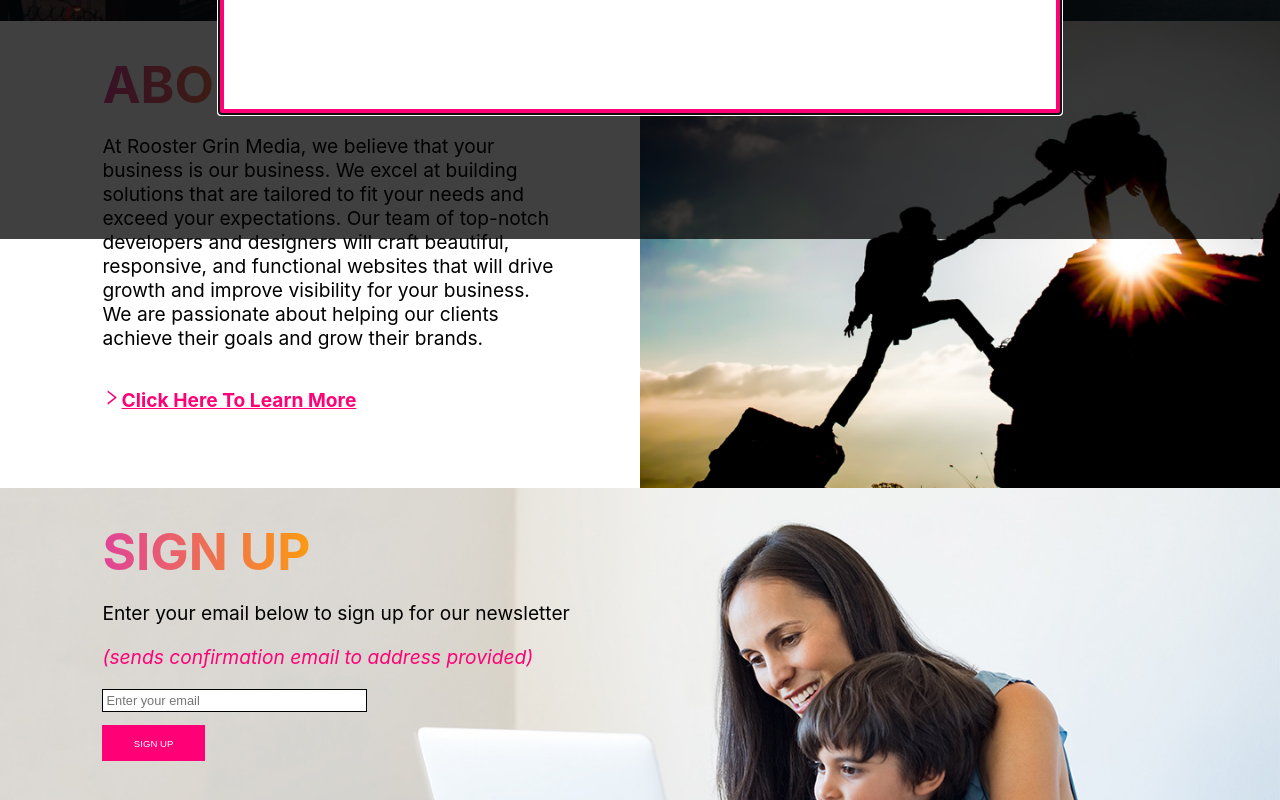
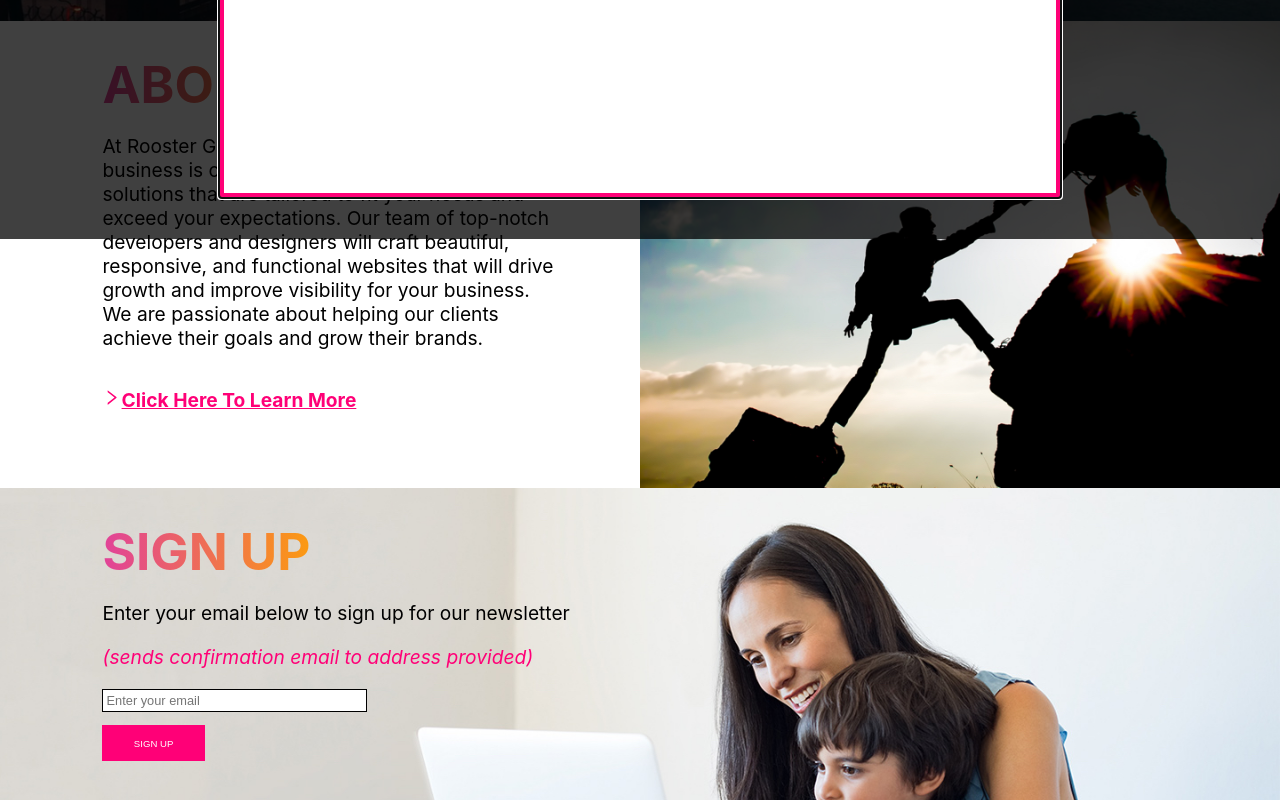
Before and after one commit to timdobranski/atelier-design, a React (Create React App) app: page / in a window 1280 px wide. Both pictures are taken after a click on the element "Click Here To Learn More". Shown: the part 646-1446 px from the top of the page. Built offline with nearby package versions, Linux system fonts and the light colour scheme.

Commit message:
Refactored modal as separate component

```diff
--- a/src/components/AboutUs/AboutUs.jsx
+++ b/src/components/AboutUs/AboutUs.jsx
@@ -1,14 +1,13 @@
 import { useState } from 'react';
-import Modal from 'react-modal';
 import { AiOutlineRight } from 'react-icons/ai';
 import img1 from '../../assets/images/img-1.jpg';
-import earlyEarth from '../../assets/images/early-earth-2.jpg';
+import HistoryModal from '../HistoryModal/HistoryModal';
 import '../../index.css';
 import '../../index.mobile.css';
 import './aboutUs.css';
 import './aboutUs.mobile.css';
 
-function Introduction() {
+function AboutUs() {
   const [modalIsOpen, setModalIsOpen] = useState(false);
 
   const handleModalOpen = () => {
@@ -20,28 +19,7 @@ function Introduction() {
 
   return (
     <div className="row-2">
-      <Modal isOpen={modalIsOpen}
-        onRequestClose={handleModalClose}
-        className='modal'
-        style={{
-          overlay: {
-            backgroundColor: 'rgba(0, 0, 0, 0.75)',
-            zIndex: 2
-          },
-        }}
-      >
-        <div className='modal-container'>
-          <h4 className='section-titles modal-title'>OUR HISTORY</h4>
-          <div className='modal-content-container'>
-            <p className='modal-paragraph'>Over 4.5 billion years ago, when the Earth had only just began to settle and cool,
-              Rooster Grin had already built over two hundred websites. Our expert developers
-              have been building websites since the dawn of time, and we're ready to help you build yours.
-            </p>
-            <img className='early-earth' src={earlyEarth} alt="primordial early earth" />
-            <p className='early-earth-caption'>*Actual photograph of the first Rooster Grin offices</p>
-          </div>
-        </div>
-      </Modal>
+      <HistoryModal isOpen={modalIsOpen} onRequestClose={handleModalClose} />
       <div className='intro-grid'>
         <div className="intro-left">
           <div className="text-content-container">
@@ -68,4 +46,4 @@ function Introduction() {
   );
 }
 
-export default Introduction;
+export default AboutUs;
--- a/src/components/AboutUs/aboutUs.css
+++ b/src/components/AboutUs/aboutUs.css
@@ -25,65 +25,7 @@
     margin-left: var(--left-content-margin);
     margin-right: 6vw;
   }
-  .early-earth{
-    width: 25vw;
-    margin-top: 3vw;
-    border: solid .5vw rgb(255, 179, 0);
-  }
-  .ReactModal__Content :focus {
-    outline: none;
-  }
-  .modal{
-      position: absolute;
-      top: 8vh;
-      left: 40px;
-      right: 40px;
-      bottom: 40px;
-      color: white;
-      border: solid .5vw var(--primary-dark-color);
-      background-color: white;
-      background-size: cover;
-      width:65vw;
-      height: 75vh;
-      text-align: center;
-      margin: 0 auto;
-      z-index: 3;
-      /* padding: 20px; */
-  }
-  .modal-overlay {
-    position: fixed;
-    top: 0;
-    left: 0;
-    right: 0;
-    bottom: 0;
-    background-color: rgba(0,0,0,.75);
-    z-index: 2;
-  }
-  .modal-title {
-    margin-top: 0;
-    font-size: 5vw;
-    color: white;
-  }
-  .modal-paragraph {
-    font-size: 1vw;
-    padding: 2vw;
-    padding-bottom: 0;
-    margin-left: 3vw;
-    margin-right: 3vw;
-  }
-  .modal-content-container {
-    background-color: rgba(0,0,0,.75);
-    margin-left: 3vw;
-    margin-right: 3vw;
-    padding-bottom: 3vh;
 
-  }
-  .early-earth-caption {
-    color: white;
-    font-style: italic;
-    font-size: .75vw;
-    margin-top: 0;
-  }
   .arrow-right-icon {
     color: var(--primary-dark-color);
     font-size: 1.5vw;
--- a/src/components/Features/Features.jsx
+++ b/src/components/Features/Features.jsx
@@ -34,7 +34,7 @@ function Features() {
           {iconsData.map(icon => (
             <div key={icon.id} className='ring-container'>
               <div className='ring'>
-                <div className='icon'
+                <div className={`icon ${icon.id === 'QUALITY' ? 'icon-offset' : ''}`}
                   onMouseEnter={() => setHoveredIcon(icon.id)}
                   onMouseLeave={() => setHoveredIcon(null)}>
                   <img src={icon.src} alt={icon.alt} />
--- a/src/components/Features/features.css
+++ b/src/components/Features/features.css
@@ -64,7 +64,10 @@
     width: 100%;
     margin: auto;
     text-align: center;
-    z-index: 1; /* To ensure the icon is above the pseudo-element */
+    z-index: 1;
+  }
+  .icon-offset {
+    padding-left: .25vw;
   }
   .icon:hover {
     transform: scale(1.2);
--- /dev/null
+++ b/src/components/HistoryModal/HistoryModal.jsx
@@ -0,0 +1,28 @@
+import Modal from 'react-modal';
+import earlyEarth from '../../assets/images/early-earth-2.jpg';
+import './historyModal.css';
+import './historyModal.mobile.css';
+
+function HistoryModal({ isOpen, onRequestClose }) {
+  return (
+    <Modal isOpen={isOpen}
+      onRequestClose={onRequestClose}
+      className='modal'
+      overlayClassName='modal-overlay'
+    >
+      <div className='modal-container'>
+        <h4 className='section-titles modal-title'>OUR HISTORY</h4>
+        <p className='modal-paragraph'>Over 4.5 billion years ago, when the Earth had only just began to settle and cool,
+          Rooster Grin had already built over two hundred websites. Our expert developers
+          have been building websites since the dawn of time, and we're ready to help you build yours.
+        </p>
+        <div className='modal-content-container'>
+          <img className='early-earth' src={earlyEarth} alt="primordial early earth" />
+          <p className='early-earth-caption'>*Actual photograph of the first Rooster Grin offices</p>
+        </div>
+      </div>
+    </Modal>
+  );
+}
+
+export default HistoryModal;
--- /dev/null
+++ b/src/components/HistoryModal/historyModal.css
@@ -0,0 +1,61 @@
+@media screen and (orientation: landscape) {
+  .early-earth{
+    width: 25vw;
+    margin-top: 3vw;
+    border: solid .5vw rgb(255, 179, 0);
+  }
+  .ReactModal__Content :focus {
+    outline: none;
+  }
+  .modal{
+      position: absolute;
+      top: 8vh;
+      left: 40px;
+      right: 40px;
+      bottom: 40px;
+      color: white;
+      border: solid .5vw var(--primary-dark-color);
+      background-color: white;
+      background-size: cover;
+      width:65vw;
+      height: auto;
+      text-align: center;
+      margin: 0 auto;
+      z-index: 3;
+  }
+  .modal-overlay {
+    position: fixed;
+    top: 0;
+    left: 0;
+    right: 0;
+    bottom: 0;
+    background-color: rgba(0,0,0,.75);
+    z-index: 2;
+  }
+  .modal-title {
+    margin-top: 0;
+    font-size: 5vw;
+    color: white;
+  }
+  .modal-paragraph {
+    font-size: 1vw;
+    padding: 2vw;
+    padding-bottom: 0;
+    margin-left: 3vw;
+    margin-right: 3vw;
+  }
+  .modal-container {
+    display: flex;
+    flex-direction: column;
+  }
+  .modal-content-container {
+    background-color: rgba(0,0,0,.75);
+    flex-grow: 1
+  }
+  .early-earth-caption {
+    color: white;
+    font-style: italic;
+    font-size: .75vw;
+    margin-top: 0;
+  }
+}
--- a/src/components/Reviews/reviews.css
+++ b/src/components/Reviews/reviews.css
@@ -46,6 +46,7 @@
   }
   .nav:hover{
     background-color: var(--primary-light-color);
+    cursor: pointer;
   }
   .active-dot {
     color: var(--primary-dark-color);
--- a/src/index.css
+++ b/src/index.css
@@ -1,10 +1,3 @@
-body {
-  margin: 0;
-  font-family: -apple-system, BlinkMacSystemFont, 'Segoe UI', 'Roboto', 'Oxygen',
-    'Ubuntu', 'Cantarell', 'Fira Sans', 'Droid Sans', 'Helvetica Neue', sans-serif;
-  -webkit-font-smoothing: antialiased;
-  -moz-osx-font-smoothing: grayscale;
-}
 :root {
   --primary-dark-color: rgb(255, 0, 119);
   --primary-light-color: #e8e8e8;
@@ -14,8 +7,16 @@ body {
 
   --section-content-top-margin: 0vw;
   --left-content-margin: 8vw;
+
   --sunset-gradient: linear-gradient(to right, rgb(225, 66, 153)0%, orange 50%, rgb(255, 208, 0) 100%);
   --features-gradient: linear-gradient(to right, rgb(114, 66, 225)0%, rgb(255, 0, 115) 50%, rgb(255, 208, 0) 100%);
+}
+body {
+  margin: 0;
+  font-family: -apple-system, BlinkMacSystemFont, 'Segoe UI', 'Roboto', 'Oxygen',
+    'Ubuntu', 'Cantarell', 'Fira Sans', 'Droid Sans', 'Helvetica Neue', sans-serif;
+  -webkit-font-smoothing: antialiased;
+  -moz-osx-font-smoothing: grayscale;
 }
 p {
   font-size: 1.5vw;
@@ -90,7 +91,6 @@ p {
   cursor: pointer;
   display: inline-block;
 }
-
 .comment {
   font-style: italic;
   color: var(--primary-dark-color);
```
Also changed, not shown: src/components/HistoryModal/historyModal.mobile.css (added).
